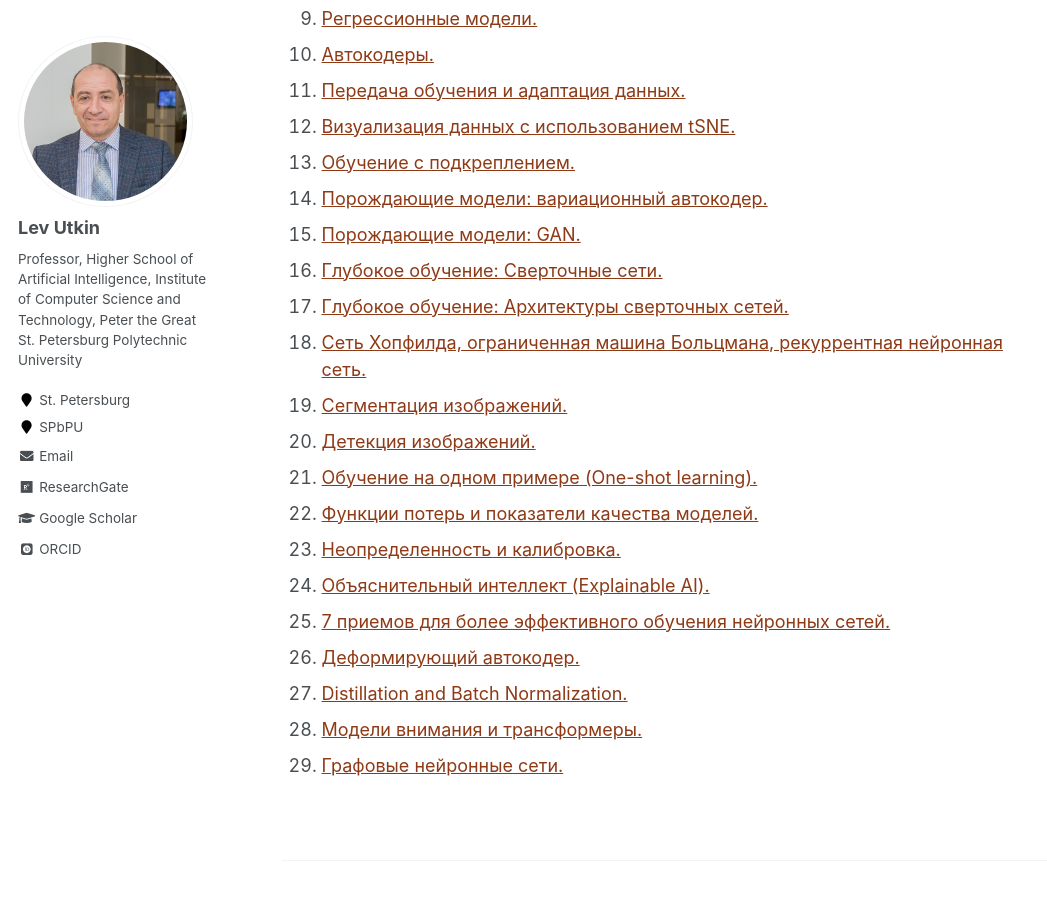
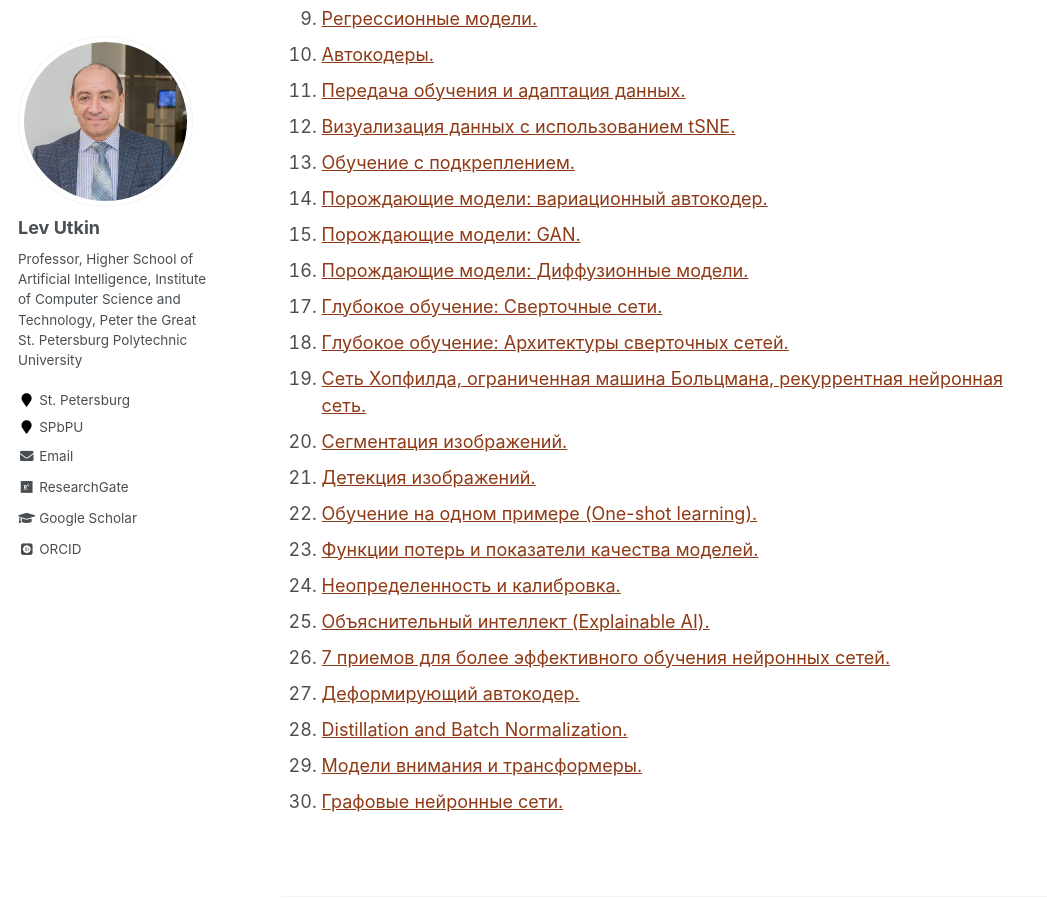
Before and after one commit to levutkin/levutkin.github.io, a Jekyll site: the page built from _teaching/machine-learning.md, in a window 1280 px wide and 900 px high, scrolled down 516 px. Shown: the whole window, without its empty margins (0-1047 px from the left). Built offline with Jekyll 4.4.1, drawn with Linux system fonts in a browser that asks for light colours; some web fonts are replaced.

Commit message:
Update machine-learning.md

```diff
--- a/_teaching/machine-learning.md
+++ b/_teaching/machine-learning.md
@@ -22,18 +22,19 @@ location: ""
  11. [Визуализация данных с использованием tSNE.](/files/Machine_Learning_Dim_Red.pdf)
  12. [Обучение с подкреплением.](/files/Machine_Learning_LTU_12.pdf)
  13. [Порождающие модели: вариационный автокодер.](/files/Machine_Learning_Gen_Learn.pdf)
- 14. [Порождающие модели: GAN.](/files/Machine_Learning_GAN.pdf)
- 15. [Глубокое обучение: Cверточные сети.](/files/Machine_Learning_ConvN.pdf)
- 16. [Глубокое обучение: Архитектуры сверточных сетей.](/files/Machine_Learning_ConvN_Archit.pdf)
- 17. [Сеть Хопфилда, ограниченная машина Больцмана, рекуррентная нейронная сеть.](/files/Machine_Learning_Hopfield_etc.pdf)
- 18. [Сегментация изображений.](/files/Machine_Learning_Segment.pdf)
- 19. [Детекция изображений.](/files/Machine_Learning_Detection.pdf)
- 20. [Обучение на одном примере (One-shot learning).](/files/Machine_Learning_One_Shot.pdf)
- 21. [Функции потерь и показатели качества моделей.](/files/Machine_Learning_Losses.pdf)
- 22. [Неопределенность и калибровка.](/files/Machine_Learning_Uncert.pdf)
- 23. [Объяснительный интеллект (Explainable AI).](/files/Machine_Learning_SPbPU_XAI.pdf)
- 24. [7 приемов для более эффективного обучения нейронных сетей.](/files/Machine_Learning_7_tricks_to_learn.pdf)
- 25. [Деформирующий автокодер.](/files/Deforming_autoencoder.pdf)
- 26. [Distillation and Batch Normalization.](/files/Machine_Learning_Distil_BN.pdf)
- 27. [Модели внимания и трансформеры.](/files/Machine_Learning_Attention.pdf)
- 28. [Графовые нейронные сети.](/files/Machine_Learning_GraphNN.pdf)
+ 15. [Порождающие модели: GAN.](/files/Machine_Learning_GAN.pdf)
+ 16. [Порождающие модели: Диффузионные модели.](/files/Machine_Learning_Diffusion.pdf)
+ 17. [Глубокое обучение: Cверточные сети.](/files/Machine_Learning_ConvN.pdf)
+ 18. [Глубокое обучение: Архитектуры сверточных сетей.](/files/Machine_Learning_ConvN_Archit.pdf)
+ 19. [Сеть Хопфилда, ограниченная машина Больцмана, рекуррентная нейронная сеть.](/files/Machine_Learning_Hopfield_etc.pdf)
+ 20. [Сегментация изображений.](/files/Machine_Learning_Segment.pdf)
+ 21. [Детекция изображений.](/files/Machine_Learning_Detection.pdf)
+ 22. [Обучение на одном примере (One-shot learning).](/files/Machine_Learning_One_Shot.pdf)
+ 23. [Функции потерь и показатели качества моделей.](/files/Machine_Learning_Losses.pdf)
+ 24. [Неопределенность и калибровка.](/files/Machine_Learning_Uncert.pdf)
+ 25. [Объяснительный интеллект (Explainable AI).](/files/Machine_Learning_SPbPU_XAI.pdf)
+ 26. [7 приемов для более эффективного обучения нейронных сетей.](/files/Machine_Learning_7_tricks_to_learn.pdf)
+ 27. [Деформирующий автокодер.](/files/Deforming_autoencoder.pdf)
+ 28. [Distillation and Batch Normalization.](/files/Machine_Learning_Distil_BN.pdf)
+ 29. [Модели внимания и трансформеры.](/files/Machine_Learning_Attention.pdf)
+ 30. [Графовые нейронные сети.](/files/Machine_Learning_GraphNN.pdf)
```
